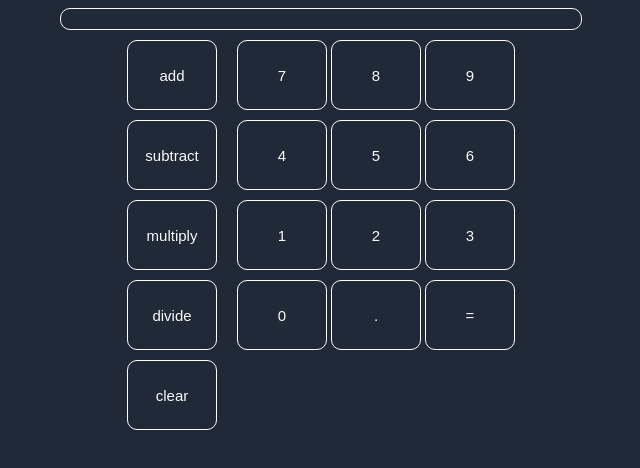
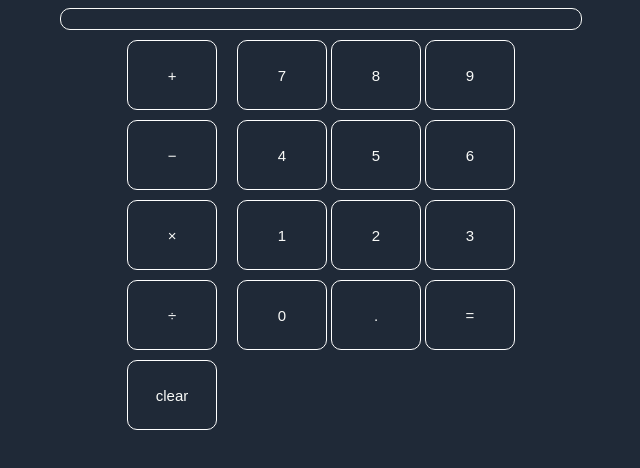
Before and after one commit to lindavid1998/calculator, a plain HTML site: page index.html in a window 1280 px wide. Shown: the whole page, without its empty margins (319-959 px from the left). Drawn offline with Linux system fonts and the light colour scheme.

Commit message:
Convert operators into symbols

```diff
--- a/index.html
+++ b/index.html
@@ -55,10 +55,10 @@
         <div class="display"></div>
         <div class="calculator">
             <div class="operators">
-                <button class="operator" id="add">add</button>
-                <button class="operator" id="subtract">subtract</button>
-                <button class="operator" id="multiply">multiply</button>
-                <button class="operator" id="divide">divide</button>
+                <button class="operator" id="add">&#43</button>
+                <button class="operator" id="subtract">&#8722</button>
+                <button class="operator" id="multiply">&#215</button>
+                <button class="operator" id="divide">&#247</button>
                 <button class="clear">clear</button>
             </div>
             <div class="pad">
```
